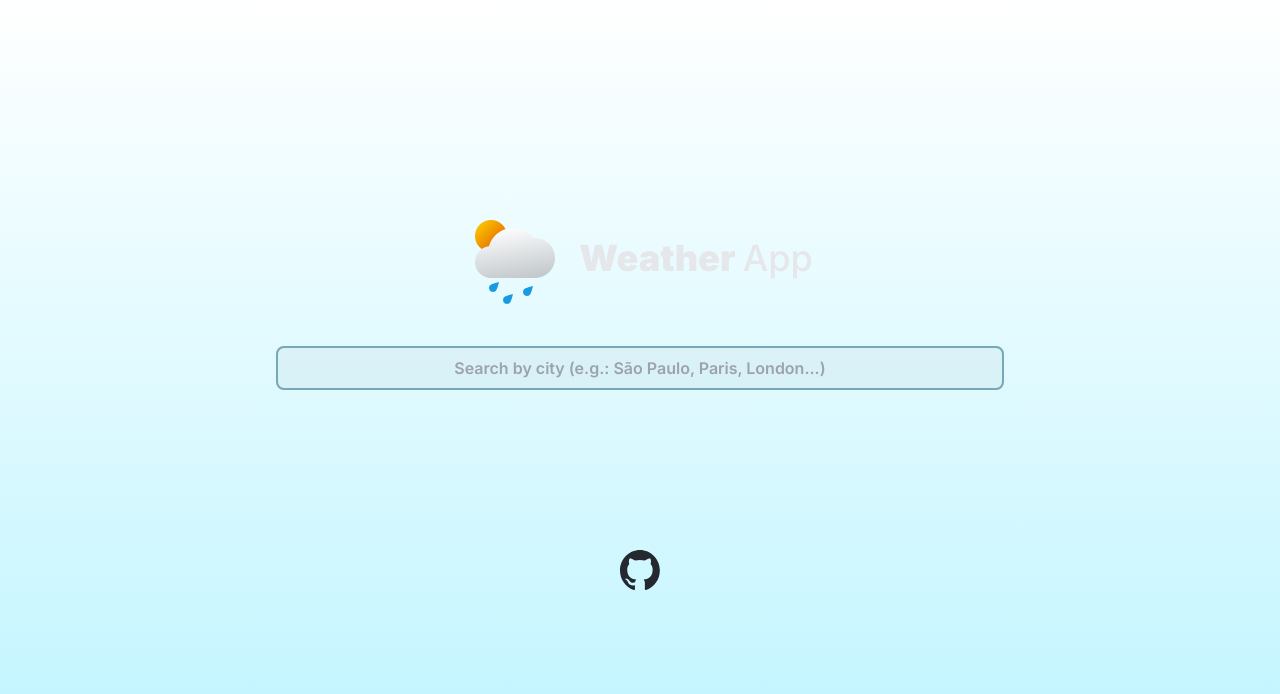
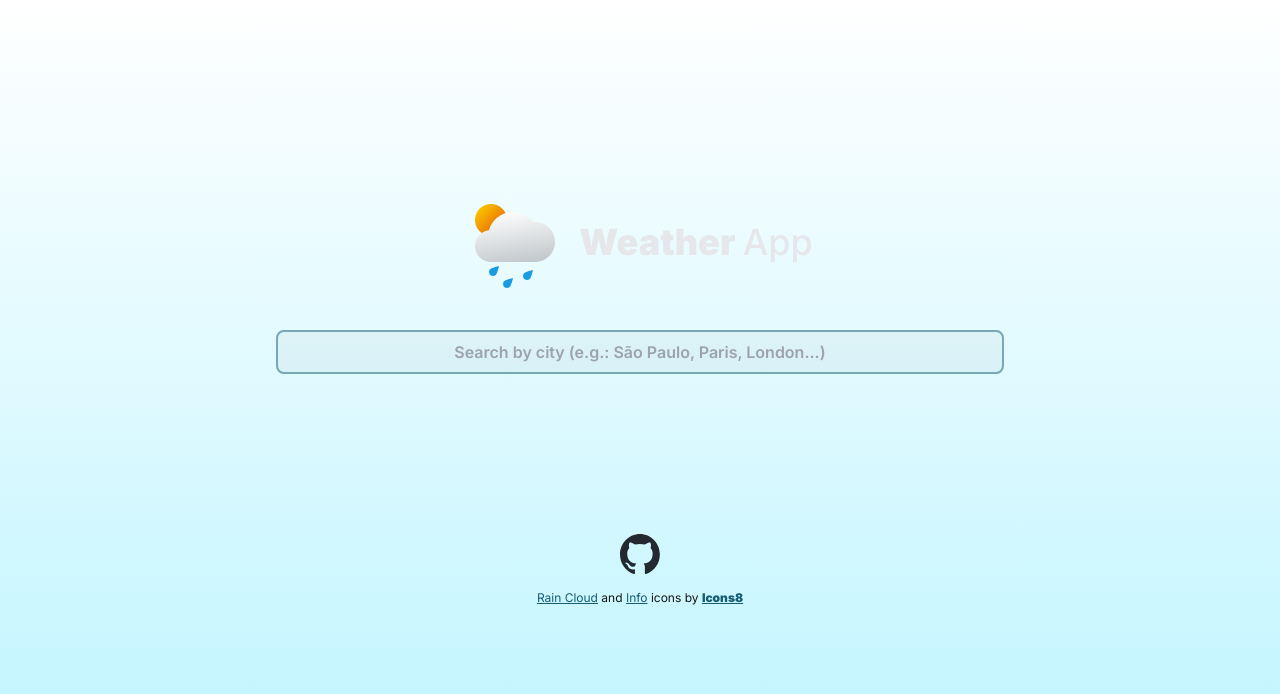
Before and after one commit to vinicioscst/hackathon_weather-app, a Next.js app: page / in a window 1280 px wide. Shown: the top 694 px of the page. Built offline with nearby package versions, Linux system fonts and the light colour scheme.

Commit message:
:new: feat: added credits to images/ vectors

```diff
--- a/app/components/Footer/index.tsx
+++ b/app/components/Footer/index.tsx
@@ -7,8 +7,9 @@ interface FooterProps {
 }
 export function Footer(props : FooterProps){
     return(
-        <footer className="my-0 mx-auto">
+        <footer className="w-full flex flex-col items-center gap-4">
             <a href="https://github.com/vinicioscst/hackathon_weather-app" title="Github Repository"><Image src={window.matchMedia('(prefers-color-scheme: dark)').matches ? GithubWhite : Github} alt="Github Repository" width={40} className="hover:opacity-75 transition-opacity"/></a>
+            <p className="text-xs"><a target="_blank" href="https://icons8.com/icon/MVj2tmasj0Pp/rain-cloud" className="underline text-cyan-800">Rain Cloud</a> and <a target="_blank" href="https://icons8.com/icon/42SQTTISIN17/info" className="underline text-cyan-800">Info</a> icons by <a target="_blank" href="https://icons8.com" className="underline text-cyan-800 font-black">Icons8</a></p>
         </footer>
     )
 }
```
Also changed, not shown: public/info.svg (added).
